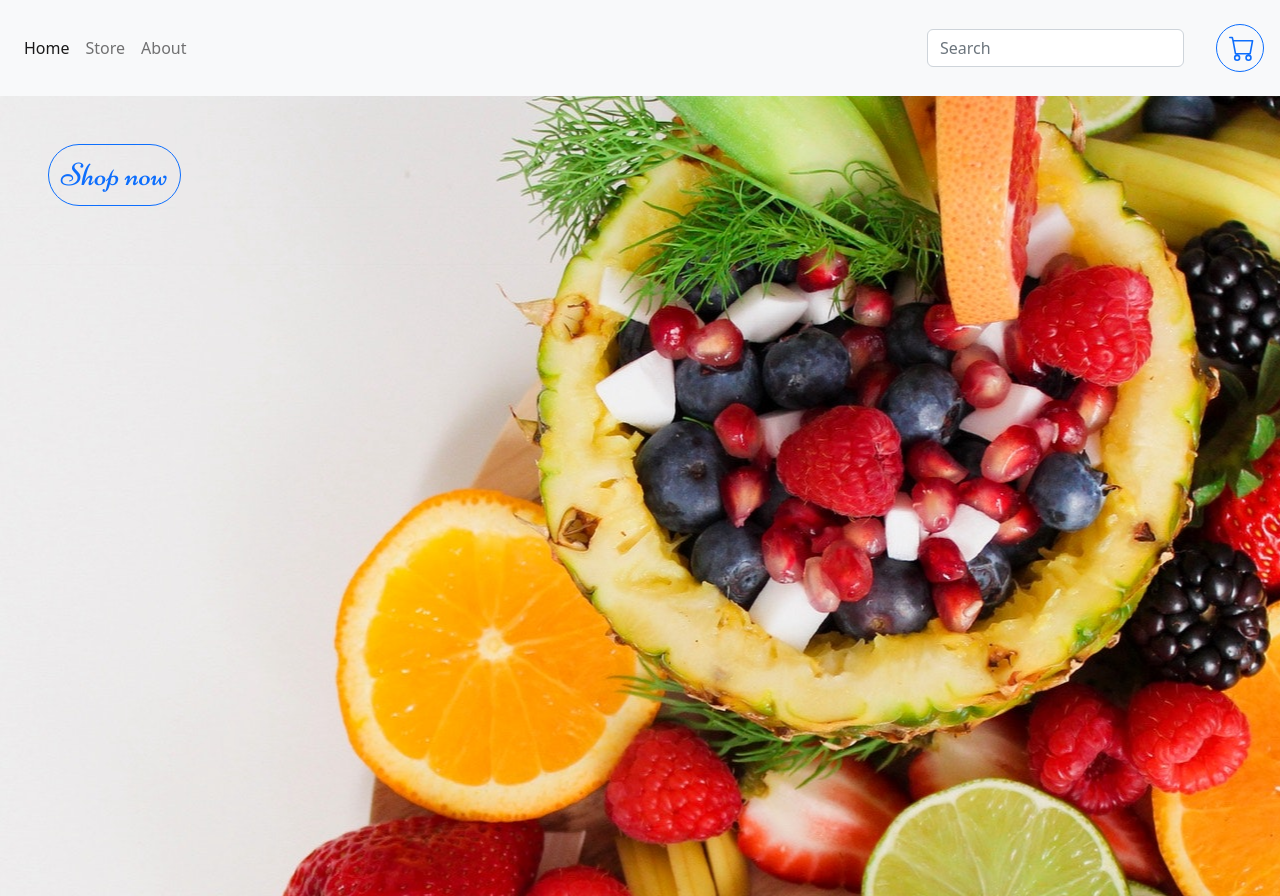
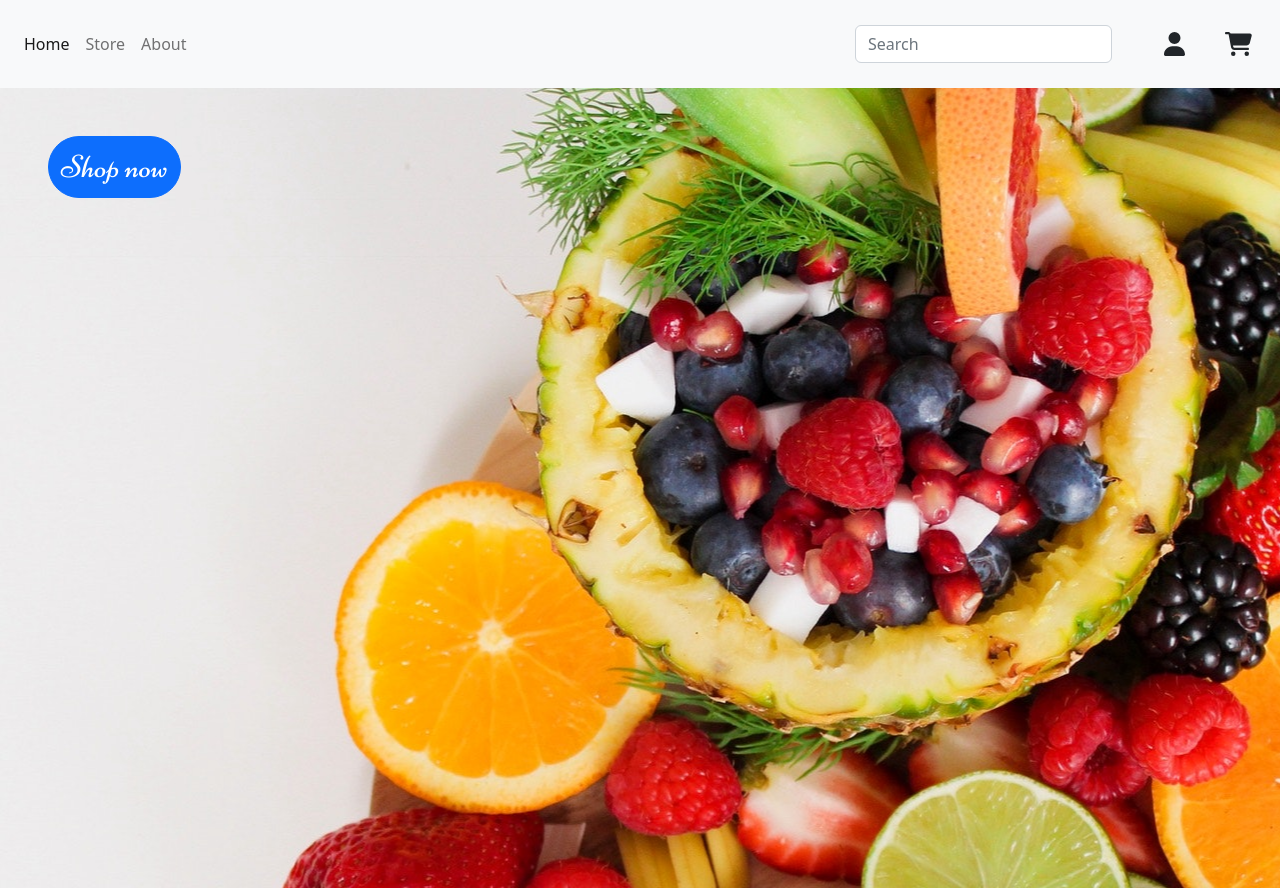
Before and after one commit to happycindy26/shopping-cart, a React (Create React App) app: page / in a window 1280 px wide. Built offline with nearby package versions, Linux system fonts and the light colour scheme.

Commit message:
add user icon and change the cart icon style

```diff
--- a/src/components/Navbar.tsx
+++ b/src/components/Navbar.tsx
@@ -1,10 +1,9 @@
 import { Form, Button, Nav, Navbar as NavbarBs } from 'react-bootstrap'
-//import { FontAwesomeIcon } from '@fortawesome/react-fontawesome'
-//import { faMagnifyingGlass } from '@fortawesome/free-solid-svg-icons'
+import { FontAwesomeIcon } from '@fortawesome/react-fontawesome'
+import {faUser, faCartShopping } from '@fortawesome/free-solid-svg-icons'
 import { NavLink } from 'react-router-dom'
 import { useSearchBar } from '../contexts/SearchBarContext'
 import { useShoppingCart } from '../contexts/ShoppingCartContext'
-
 
 function Navbar() {
   const {openCart, cartQuantity} = useShoppingCart()
@@ -18,7 +17,7 @@ function Navbar() {
       <Nav.Link to='/store' as={NavLink}>Store</Nav.Link>
       <Nav.Link to='/about' as={NavLink}>About</Nav.Link>
     </Nav>
-    <Form className="d-flex m-2">
+    <Form className="d-flex" style={{marginRight: "2rem"}}>
       <Form.Control
         type="search"
         placeholder="Search"
@@ -34,15 +33,20 @@ function Navbar() {
       <FontAwesomeIcon style={{position: "absolute", top: ".5rem", right: "1rem" }} icon={faMagnifyingGlass}/>
     </InputGroup> */}
     </NavbarBs.Collapse>
+
+    <Button variant="prmary" style={{border: "none"}}>
+      <FontAwesomeIcon icon={faUser} size="xl" />
+    </Button>
     <Button
       onClick={openCart}
-      style={{width:"3rem", height:"3rem", position:"relative", margin:"1rem" }}
-      variant="outline-primary"
+      style={{position: "relative", margin:"1rem", border: "none"}}
+      variant="outline-dark"
       className='rounded-circle'
     >
-      <svg xmlns="http://www.w3.org/2000/svg" width="26" height="26" fill="currentColor"  viewBox="0 0 16 16"> <path d="M0 1.5A.5.5 0 0 1 .5 1H2a.5.5 0 0 1 .485.379L2.89 3H14.5a.5.5 0 0 1 .491.592l-1.5 8A.5.5 0 0 1 13 12H4a.5.5 0 0 1-.491-.408L2.01 3.607 1.61 2H.5a.5.5 0 0 1-.5-.5zM3.102 4l1.313 7h8.17l1.313-7H3.102zM5 12a2 2 0 1 0 0 4 2 2 0 0 0 0-4zm7 0a2 2 0 1 0 0 4 2 2 0 0 0 0-4zm-7 1a1 1 0 1 1 0 2 1 1 0 0 1 0-2zm7 0a1 1 0 1 1 0 2 1 1 0 0 1 0-2z"/> </svg>
+      <FontAwesomeIcon icon={faCartShopping} size="xl"/>
+      {/* <svg xmlns="http://www.w3.org/2000/svg" width="16" height="16" fill="currentColor"  viewBox="0 0 16 16"> <path d="M0 1.5A.5.5 0 0 1 .5 1H2a.5.5 0 0 1 .485.379L2.89 3H14.5a.5.5 0 0 1 .491.592l-1.5 8A.5.5 0 0 1 13 12H4a.5.5 0 0 1-.491-.408L2.01 3.607 1.61 2H.5a.5.5 0 0 1-.5-.5zM3.102 4l1.313 7h8.17l1.313-7H3.102zM5 12a2 2 0 1 0 0 4 2 2 0 0 0 0-4zm7 0a2 2 0 1 0 0 4 2 2 0 0 0 0-4zm-7 1a1 1 0 1 1 0 2 1 1 0 0 1 0-2zm7 0a1 1 0 1 1 0 2 1 1 0 0 1 0-2z"/> </svg> */}
       {cartQuantity > 0 && (
-        <div className="rounded-circle bg-success d-flex justify-content-center align-items-center" style={{color:"white", width:"1.5rem", height:"1.5rem", position:"absolute", bottom: 0, right: 0, transform: "translate(-125%, 5%)" }}>
+        <div className="rounded-circle bg-primary d-flex justify-content-center align-items-center" style={{color:"white", width:"1.2rem", height:"1.2rem", position:"absolute", bottom: 0, right: 0, transform: "translate(-25%, -100%)" }}>
          {cartQuantity}
         </div>
       )}
--- a/src/pages/Home.tsx
+++ b/src/pages/Home.tsx
@@ -7,7 +7,7 @@ function Home() {
       style={{backgroundImage: "url(imgs/half.jpg)", backgroundPosition: "top" }}
     >
       <NavLink to="/store">
-        <Button variant="outline-primary" className="m-5 fs-2" style={{fontFamily: "Niconne", borderRadius: "5rem"}}>Shop now</Button>
+        <Button variant="primary" className="m-5 fs-2" style={{fontFamily: "Niconne", borderRadius: "5rem"}}>Shop now</Button>
       </NavLink>
     </div>
   )
```
